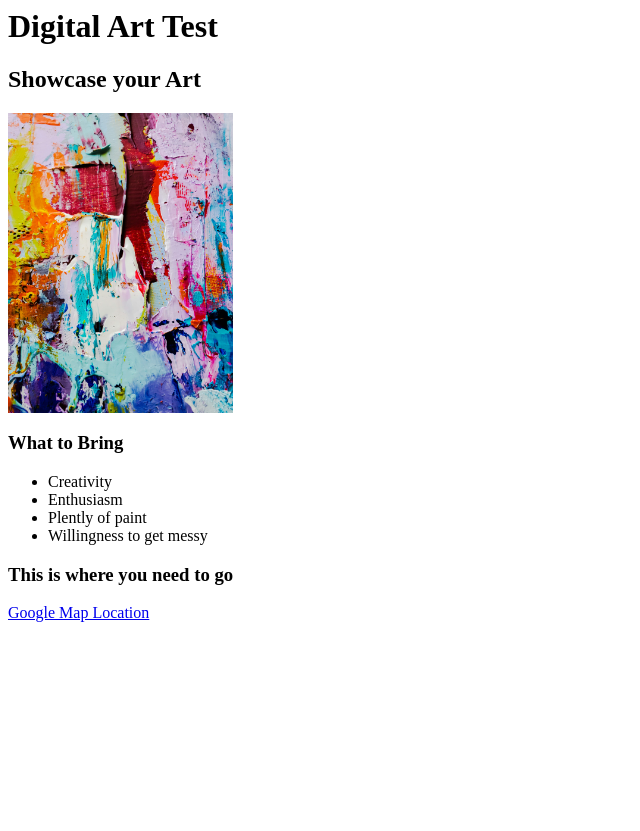
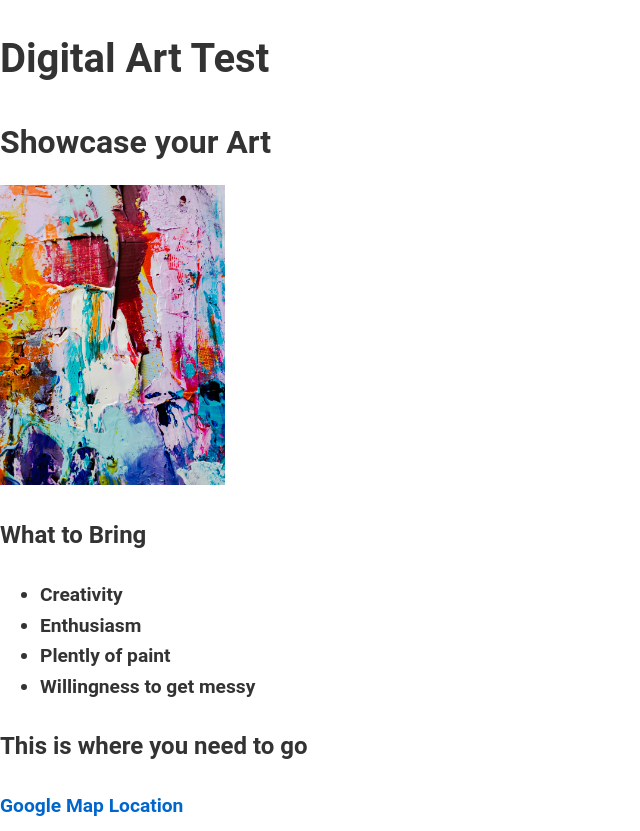
Before and after one commit to stephenroyce04-ui/bootcamp1, a plain HTML site: page public/Digital-Art.html in a window 1280 px wide. Shown: the whole page, without its empty margins (0-640 px from the left). Before the commit the page ends 800 px from the top, so only its background shows below. Drawn offline with Linux system fonts and the light colour scheme.

Commit message:
cssaddedto test

```diff
--- /dev/null
+++ b/CSS/style.css
@@ -0,0 +1,42 @@
+/* Apply a clean sans-serif font across the site */
+body {
+  font-family: 'Roboto', 'Open Sans', Arial, sans-serif;
+  font-size: 16px;       /* Standard readable size */
+  line-height: 1.6;      /* Extra spacing for readability */
+  color: #333;           /* Dark grey instead of pure black */
+  background-color: #fff; /* White background */
+  margin: 0;
+  padding: 0;
+}
+
+/* Headings with natural scaling */
+h1 {
+  font-size: 2.5rem;  /* ~40px */
+  margin-bottom: 0.5em;
+}
+h2 {
+  font-size: 2rem;    /* ~32px */
+  margin-bottom: 0.5em;
+}
+h3 {
+  font-size: 1.5rem;  /* ~24px */
+  margin-bottom: 0.5em;
+}
+h4, h5, h6 {
+  font-size: 1.2rem;  /* ~18–20px */
+  margin-bottom: 0.5em;
+}
+
+/* Paragraphs */
+p {
+  margin-bottom: 1em;
+}
+
+/* Links */
+a {
+  color: #0066cc;        /* Blue links */
+  text-decoration: none;
+}
+a:hover {
+  text-decoration: underline;
+}
--- a/public/Digital-Art.html
+++ b/public/Digital-Art.html
@@ -1,4 +1,17 @@
 <!-- This is one possible solution -->
+<!DOCTYPE html>
+<html lang="en">
+<head>
+    <meta charset="UTF-8">
+    <meta name="viewport" content="width=device-width, initial-scale=1.0">
+    <title>DArt</title>
+    <link rel="stylesheet" href="../CSS/style.css">
+
+
+</head>
+<body>
+
+
 
 <h1>Digital Art Test</h1>
 <h2>Showcase your Art</h2>
@@ -7,11 +20,18 @@
 
 
 <h3>What to Bring</h3>
+<h4>
 <ul>
     <li>Creativity</li>
     <li>Enthusiasm</li>
     <li>Plently of paint</li>
     <li>Willingness to get messy</li>
-</ul>
+</ul></h4>
 <h3>This is where you need to go</h3>
-<a href="https://www.google.com/maps/@35.7040744,139.5577317,3a,75y,289.6h,87.01t,0.72r/data=!3m6!1e1!3m4!1sgT28ssf0BB2LxZ63JNcL1w!2e0!7i13312!8i6656">Google Map Location</a>
+
+<h4>
+<a href="https://www.google.com/maps/@35.7040744,139.5577317,3a,75y,289.6h,87.01t,0.72r/data=!3m6!1e1!3m4!1sgT28ssf0BB2LxZ63JNcL1w!2e0!7i13312!8i6656">Google Map Location</a></h4>
+
+
+</body>
+</html>
```
Also changed, not shown: index.html (+4 -0 lines), public/Favourite-Artists.html (+19 -0 lines), public/about.html (+19 -2 lines), public/contact.html (+20 -3 lines).
